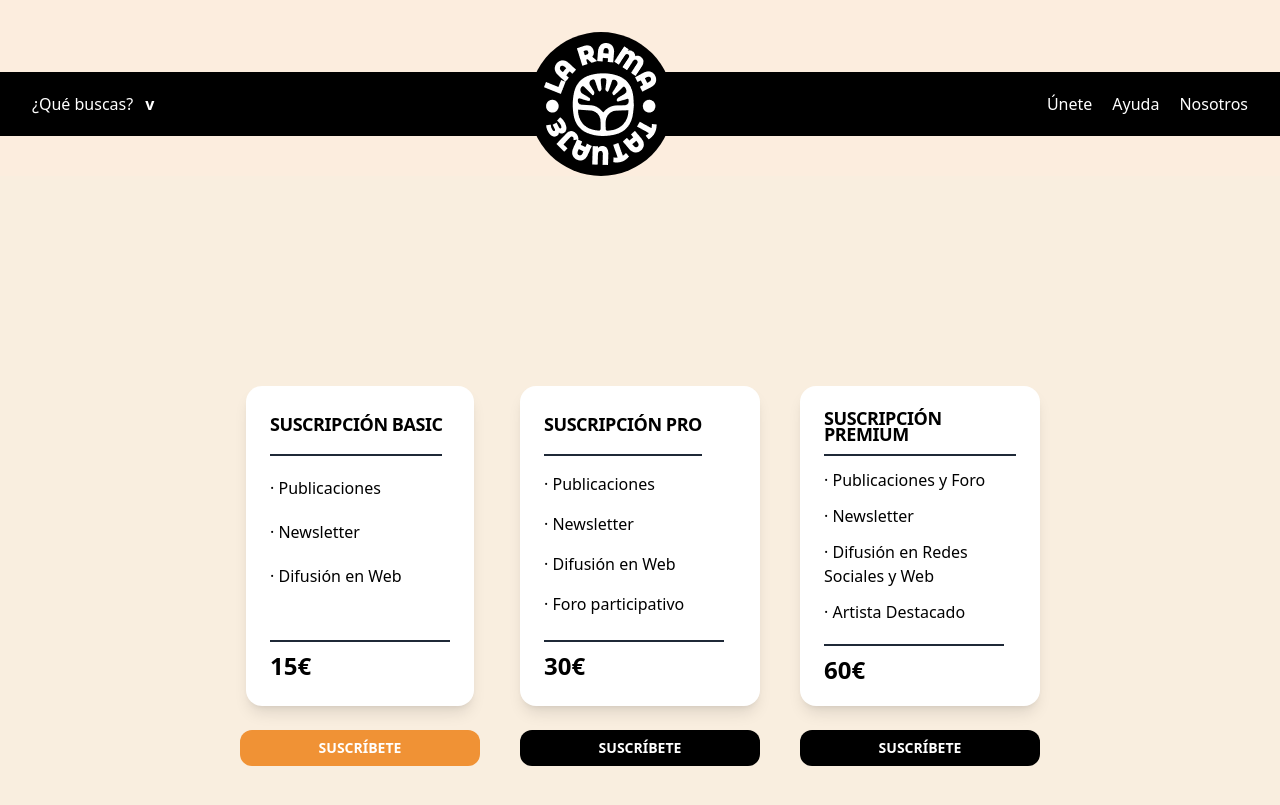
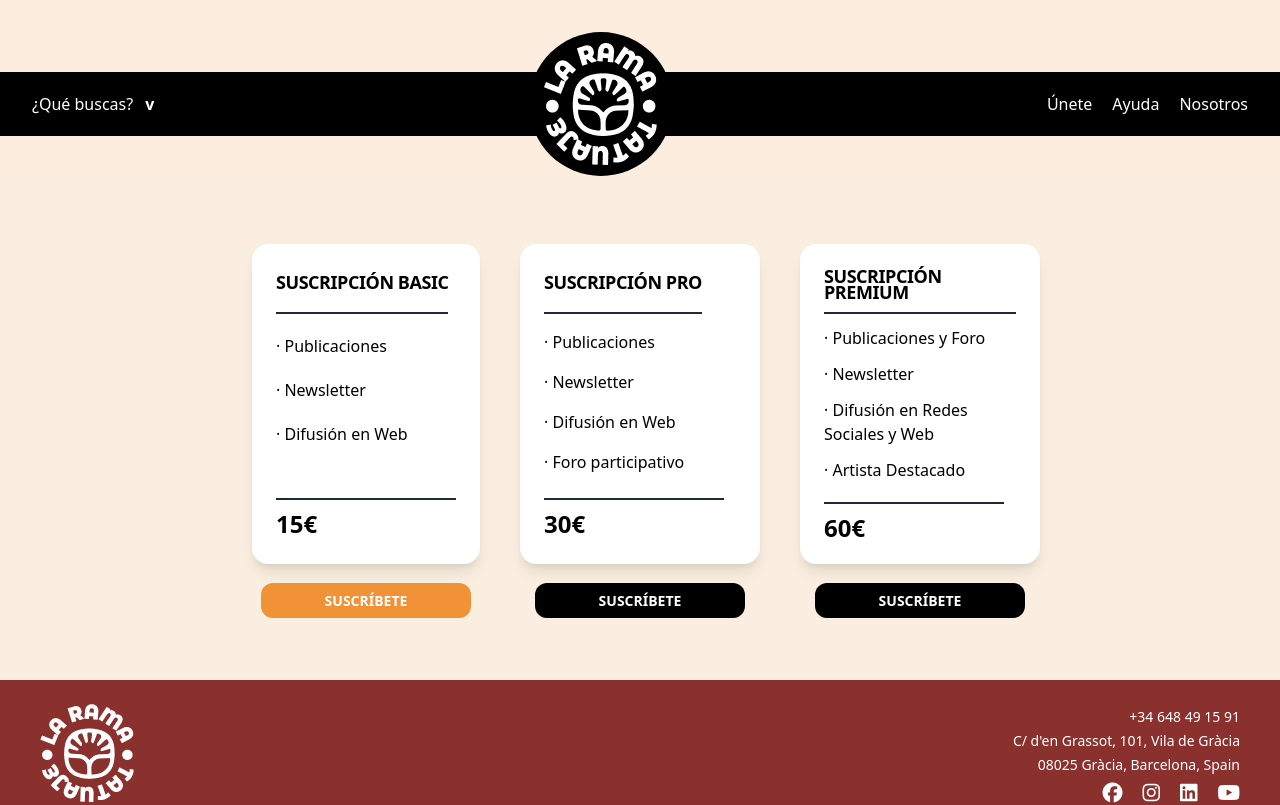
Before and after one commit to Innovaton0/Mimi-Sofm-final-project, a Vue app: page /joinus in a window 1280 px wide. Shown: the top 805 px of the page. Built offline with nearby package versions, Linux system fonts and the light colour scheme; no server answers.

Commit message:
button with right route

```diff
--- a/src/components/JoinUs.vue
+++ b/src/components/JoinUs.vue
@@ -1,9 +1,11 @@
 <template>
 
   <Navbar></Navbar>
-  <section class="bg-[#F9EEDF] h-[100vh] font-mont text-black flex items-center justify-center">
+  <section class="bg-[#F9EEDF] font-mont text-black flex items-center justify-center py-12">
+
     <!-- BOXS -->
       <div class="grid grid-cols-3 gap-10 max-w-[130rem] p-5">
+
         <!-- BOX 1 -->
         <div class="flex flex-col items-center justify-self-end gap-6">
         <div class="bg-white rounded-2xl flex flex-col items-start justify-between p-6 h-[320px] max-w-[240px] shadow-lg">
@@ -18,7 +20,7 @@
           </div>
         </div>
         <div>
-          <button class="bg-[#F09235] text-white font-bold w-[240px] py-2 px-6 rounded-xl text-sm hover:bg-[#8A312E] focus:outline-none focus:ring-2 uppercase">Suscríbete</button>
+          <router-link to="/register" tag="button" class="bg-[#F09235] text-white font-bold py-2 px-16 rounded-xl text-sm hover:bg-[#8A312E] focus:outline-none focus:ring-2 uppercase">Suscríbete</router-link>
         </div>
       </div>
 
@@ -37,7 +39,7 @@
           </div>
         </div>
         <div>
-          <button class="bg-black text-white font-bold w-[240px] py-2 px-6 rounded-xl text-sm hover:bg-[#3b3b3b] focus:outline-none focus:ring-2 uppercase">Suscríbete</button>
+          <router-link to="/register" tag="button" class="bg-black text-white font-bold py-2 px-16 rounded-xl text-sm hover:bg-[#3b3b3b] focus:outline-none focus:ring-2 uppercase">Suscríbete</router-link>
         </div>
       </div>
 
@@ -57,7 +59,7 @@
           </div>
         </div>
         <div>
-          <button class="bg-black text-white font-bold w-[240px] py-2 px-6 rounded-xl text-sm hover:bg-[#3b3b3b] focus:outline-none focus:ring-2 uppercase">Suscríbete</button>
+          <router-link to="/register" tag="button" class="bg-black text-white font-bold py-2 px-16 rounded-xl text-sm hover:bg-[#3b3b3b] focus:outline-none focus:ring-2 uppercase">Suscríbete</router-link>
         </div>
       </div>
       </div>
```
